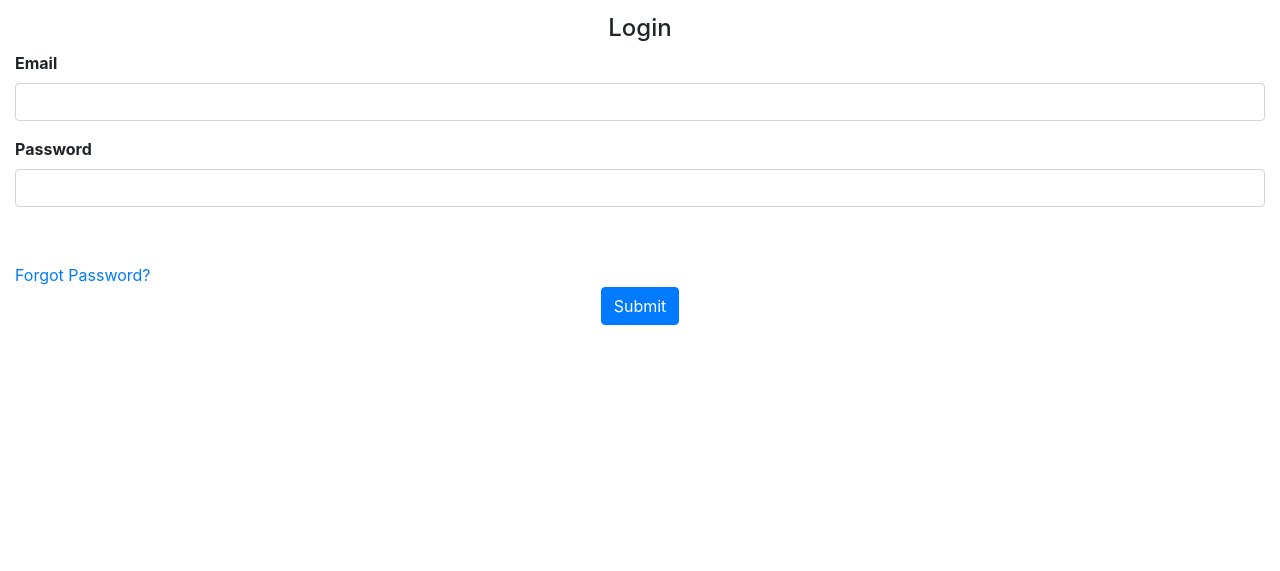
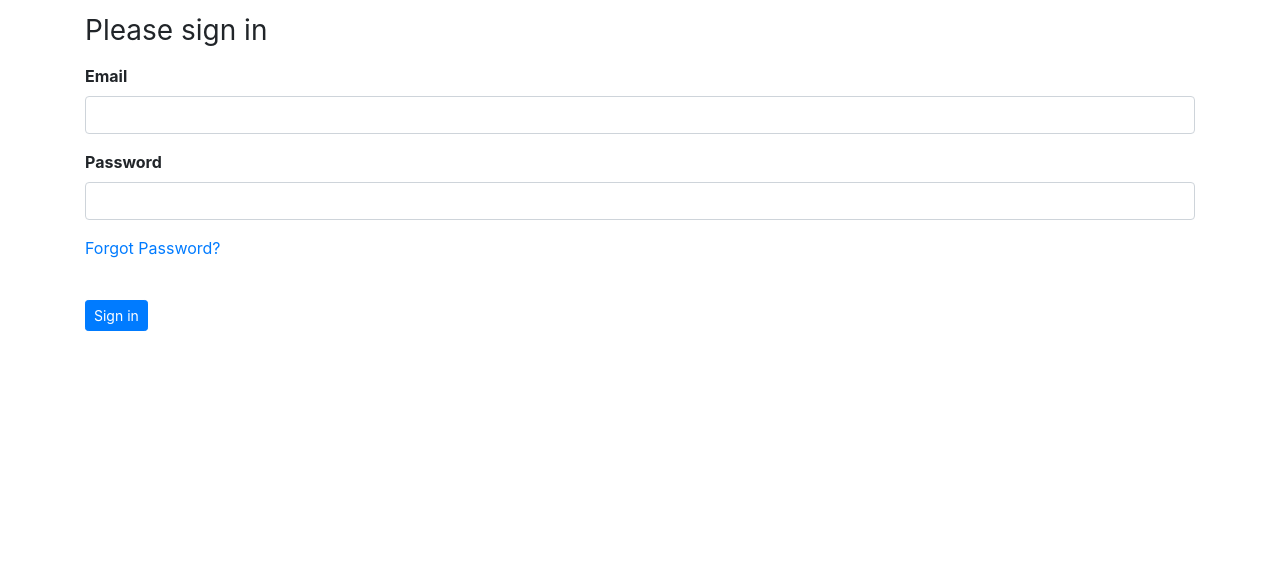
Before and after one commit to MKing301/membership, a Flask app: page /login in a window 1280 px wide. Shown: the part 56-627 px from the top of the page. Run offline with Flask 2, Linux system fonts and the light colour scheme; some libraries are stand-ins or nearby versions.

Commit message:
Update form layout on login template

```diff
--- a/templates/login.html
+++ b/templates/login.html
@@ -1,24 +1,47 @@
 {% extends 'layout.html' %}
-
 {% block body %}
-<div class="page-content">
-  <center><h4>Login</h4></center>
+<div class="container">
   	{% from "includes/_formhelpers.html" import render_field %}
   	<form action="{{ url_for('login') }}" method="POST">
 		{{ form.csrf_token }}
+		<form-group form-group>
+			<h1 class="h3 mb-3 font-weight-normal">Please sign in</h1>
+			<div class="row">
+				<div class="col-sm">
 					<div class="form-group">
 						{{render_field(form.email, class_="form-control")}}
 					</div>
-    <div class="form-group">
+				</div>
+			</div>
+			<div class="row">
+				<div class="col-sm">
+					<div class="login-field form-group">
 						{{render_field(form.password, class_="form-control")}}
 					</div>
+				</div>
+			</div>
+			<div class="row">
+				<div class="col-sm">
+					<div>
+						<a href="{{ url_for('reset_request') }}">Forgot Password?</a></li>
+					</div>
+				</div>
+			</div>
+			<div class="row">
+				<div class="col-sm">
 					<div class="form-group">
 						{{ render_field(form.recaptcha, class_="form-control") }}
 					</div>
-    <div>
-        <a href="{{ url_for('reset_request') }}">Forgot Password?</a></li>
 				</div>
-    <center><button type="submit" class="btn btn-primary">Submit</button></center>
+			</div>
+			<div class="row">
+				<div class="col-sm">
+					<div class="btn-div">
+						<button class="btn btn-sm btn-primary" type="submit">Sign in</button>
+					</div>
+				</div>
+			</div>
+		</form-group>
 	</form>
-  <div>
+</div>
 {% endblock %}
```
Lines whose indentation alone changed are shown as unchanged.
